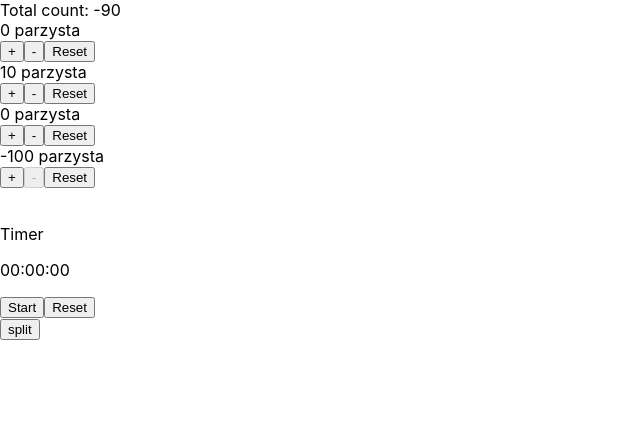
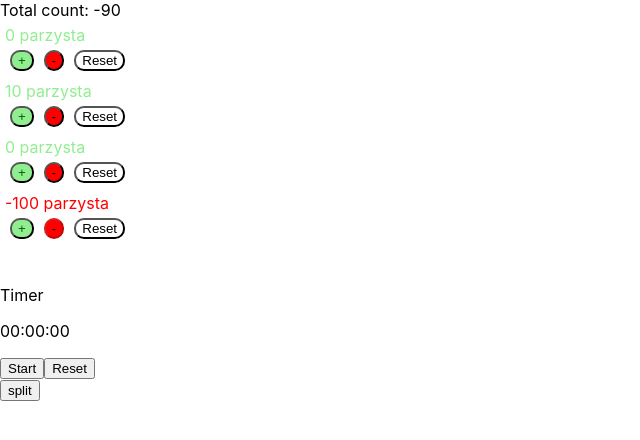
Before and after one commit to Bartosz-Do/react, a React (Create React App) app: page / in a window 1280 px wide. Shown: the top 440 px of the page, without its empty margins (0-640 px from the left). Built offline with nearby package versions, Linux system fonts and the light colour scheme; the HTML template or start-up script is replaced by a standard one.

Commit message:
dodałem prosty styl do Countera

```diff
--- a/src/Counter.js
+++ b/src/Counter.js
@@ -1,4 +1,5 @@
 import React, {useState, useEffect} from 'react';
+import style from './styles/Counter.module.css';
 
 function Counter({initialCount = 0, increment = 1, onChangeCount, name, ...rest}) {
     const [count, setCount] = useState(initialCount);
@@ -10,13 +11,13 @@ function Counter({initialCount = 0, increment = 1, onChangeCount, name, ...rest}
     const max = rest.max;
     const min = rest.min;
     return (
-        <div>
-            <div>
+        <div className={style.div}>
+            <div className={count >= 0 ? style.dodatnia : style.ujemna}>
                 {count} {count % 2 === 0 ? "parzysta" : "nieparzysta"}
             </div>
-            <button disabled={count === max} onClick={() => setCount(prevCount => prevCount + increment)}>+</button>
-            <button disabled={count === min} onClick={() => setCount(prevCount => prevCount - increment)}>-</button>
-            <button onClick={() => setCount(initialCount)}>Reset</button>
+            <button className={`${style.dodac} ${style.div}`} disabled={count === max} onClick={() => setCount(prevCount => prevCount + increment)}>+</button>
+            <button className={`${style.odjac} ${style.div}`} disabled={count === min} onClick={() => setCount(prevCount => prevCount - increment)}>-</button>
+            <button className={`${style.reset} ${style.div}`} onClick={() => setCount(initialCount)}>Reset</button>
         </div>
     );
 }
--- /dev/null
+++ b/src/styles/Counter.module.css
@@ -0,0 +1,29 @@
+.div {
+    margin: 5px;
+}
+
+.dodatnia {
+    color: lightgreen;
+}
+
+.ujemna {
+    color: red;
+}
+
+.dodac {
+    border-radius: 10px;
+    background-color: lightgreen;
+    color: darkgreen;
+}
+
+.odjac {
+    border-radius: 10px;
+    background-color: red;
+    color: black;
+}
+
+.reset {
+    border-radius: 10px;
+    background-color: white;
+    color: black;
+}
```
